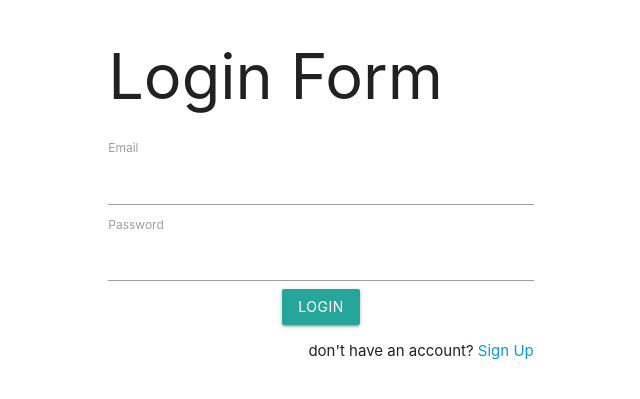
After one commit to Coder-Mehedi/PHP-Login-Register, a PHP site: page /login.php in a window 1280 px wide. The commit adds this page. Shown: the top 399 px of the page, without its empty margins (319-959 px from the left). Run offline with PHP 8.4, Linux system fonts and the light colour scheme; tables that the repository leaves empty or names only in its code hold one stand-in row (values such as "Sample post").

Commit message:
login register system done

```diff
--- /dev/null
+++ b/login.php
@@ -0,0 +1,102 @@
+<?php
+session_start();
+
+include('config/db_connect.php');
+
+//    write query for all users
+    $sql = 'SELECT email, password, id FROM account_info ORDER BY created_at';
+
+//    getting result
+    $result = mysqli_query($conn, $sql);
+
+//    fetch the resulting rows
+    $users = mysqli_fetch_all($result, MYSQLI_ASSOC);
+
+//    free the result from memory
+    mysqli_free_result($result);
+
+//    close the connection
+    // mysqli_close($conn);
+
+    $email = $password = '';
+    $error = ['email' => '', 'password' => ''];
+    if(isset($_POST['submit'])) {
+        $email = $_POST['email'];
+        $password = $_POST['password'];
+        if(empty($email)) {
+            $error['email'] = "An email is required <br />";
+        }else {
+            // echo htmlspecialchars($email);
+        }
+        if(empty($password)) {
+            $error['password'] = 'password is required <br />';
+        }else {
+            // echo htmlspecialchars($password);
+        }
+        if(array_filter($error)) {
+            echo 'errors in the form';
+        } else {
+            echo 'form is valid';
+            $email = stripcslashes($email);
+            $password = stripcslashes($password);
+
+            $sql = "SELECT * FROM account_info WHERE email='$email' AND password='".md5($password)."'";
+
+            $result = mysqli_query($conn, $sql);
+
+            if(mysqli_num_rows($result) == 1) {
+                $_SESSION['email'] = $email;
+                echo 'Login Successfull';
+                echo $_SESSION['email'];
+                header("Location: index.php");
+            } else {
+                echo "username or password is incorrect.";
+            }
+
+        }
+    }
+?>
+
+<!doctype html>
+<html lang="en">
+<head>
+    <meta charset="UTF-8">
+    <meta name="viewport"
+          content="width=device-width, user-scalable=no, initial-scale=1.0, maximum-scale=1.0, minimum-scale=1.0">
+    <meta http-equiv="X-UA-Compatible" content="ie=edge">
+    <link rel="stylesheet" href="https://cdnjs.cloudflare.com/ajax/libs/materialize/1.0.0/css/materialize.min.css">
+    <link rel="stylesheet" href="style.css">
+
+    <title>Login</title>
+</head>
+<body>
+    <div class="container">
+        <div class="row">
+            <div class="col md6 s6 offset-s3">
+                <h1>Login Form</h1>
+                <form action="login.php" method="POST">
+                    <label for="email">Email</label>
+                    <input type="email" name="email">
+                    <div class="red-text"><?php echo $error['email'] ?></div>
+                    <label for="password">Password</label>
+                    <input type="password" name="password">
+                    <div class="red-text"><?php echo $error['password'] ?></div>
+                    <div class="center">
+                        <input type="submit" class="btn" name="submit" value="Login">
+                    </div>
+                </form>
+                <div class="right">
+                    <p>don't have an account? <a href="signup.php">Sign Up</a></p>
+                </div>
+            </div>
+        </div>
+        <!-- <div class="row">
+            <ul class="collection center col s6 offset-s3">
+                <?php foreach($users as $user):?>
+                    <li class="collection-item"><?php echo $user['email']; ?></li>
+                <?php endforeach; ?>
+            </ul>
+        </div> -->
+    </div>
+</body>
+</html>
--- /dev/null
+++ b/logout.php
@@ -0,0 +1,6 @@
+<?php
+
+session_start();
+session_unset();
+session_destroy();
+header('Location: index.php');
```
Also changed, not shown: index.php (+10 -80 lines), signup.php (+18 -8 lines).
